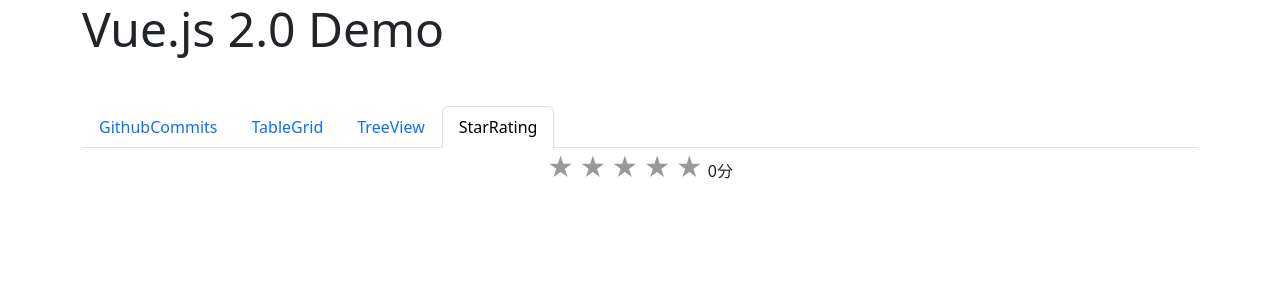
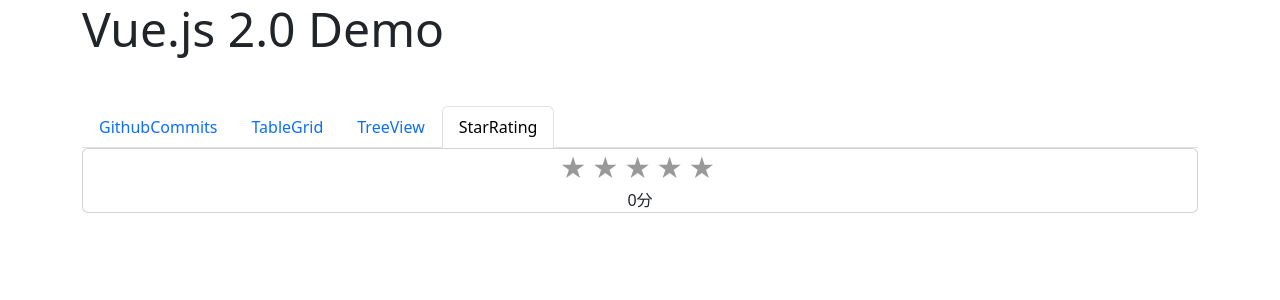
Before and after one commit to sandmanman/vue-day-day-up, a Vue app: page /#/starRating in a window 1280 px wide. Shown: the top 300 px of the page. Built offline with nearby package versions, Linux system fonts and the light colour scheme.

Commit message:
star rating

```diff
--- a/src/pages/star-rating/star-rating.vue
+++ b/src/pages/star-rating/star-rating.vue
@@ -1,4 +1,6 @@
 <template lang="html">
+    <div class="card">
+        <div class="card-block">
             <div class="star-rating">
                 <label class="star-rating-star"
                     v-for="rating in ratings"
@@ -13,7 +15,9 @@
 
                     <i class="star-icon">★</i>
                 </label>
-        <span class="rating-num">{{value}}分</span>
+                <div class="rating-num">{{value}}分</div>
+            </div>
+        </div>
     </div>
 </template>
 
```
Lines whose indentation alone changed are shown as unchanged.
